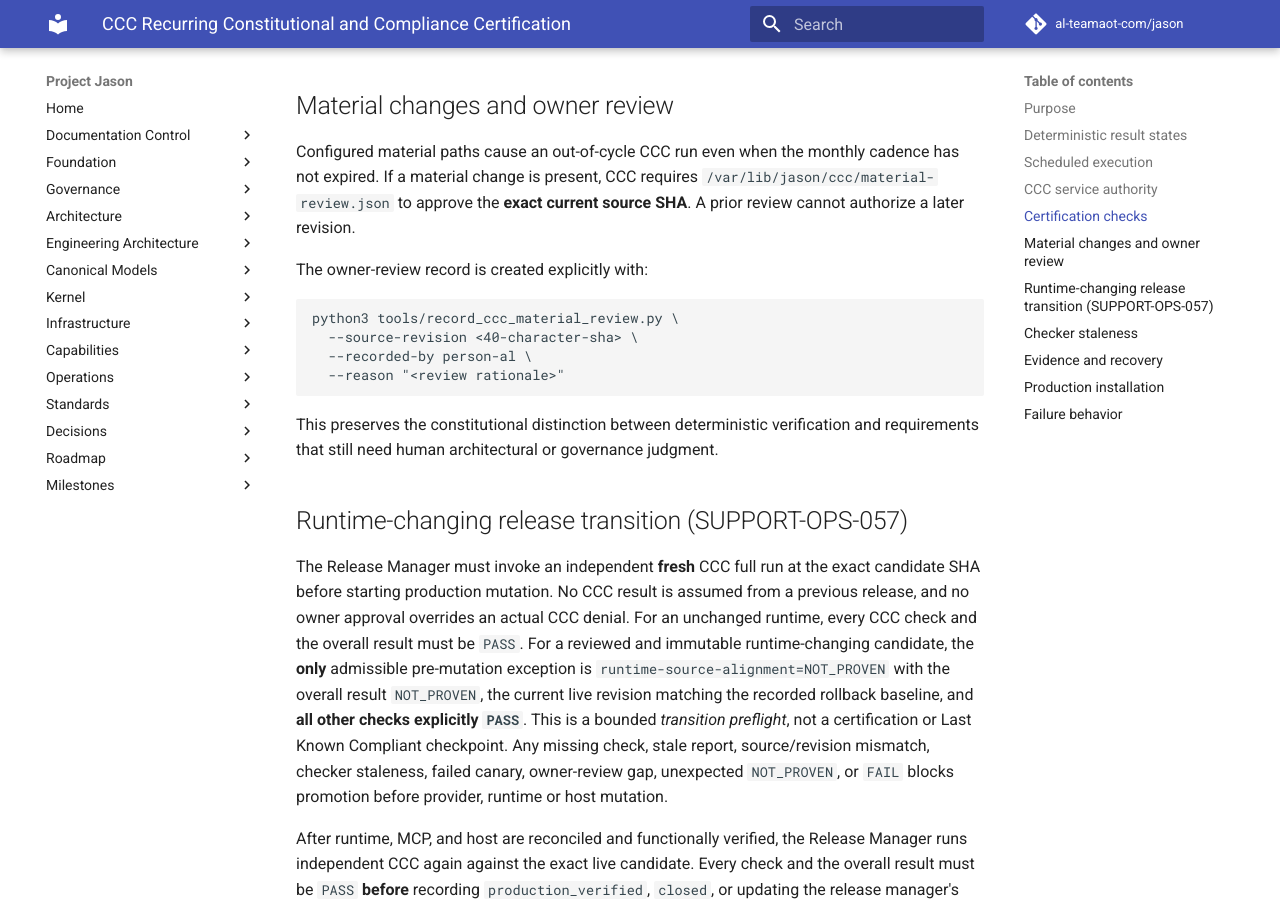
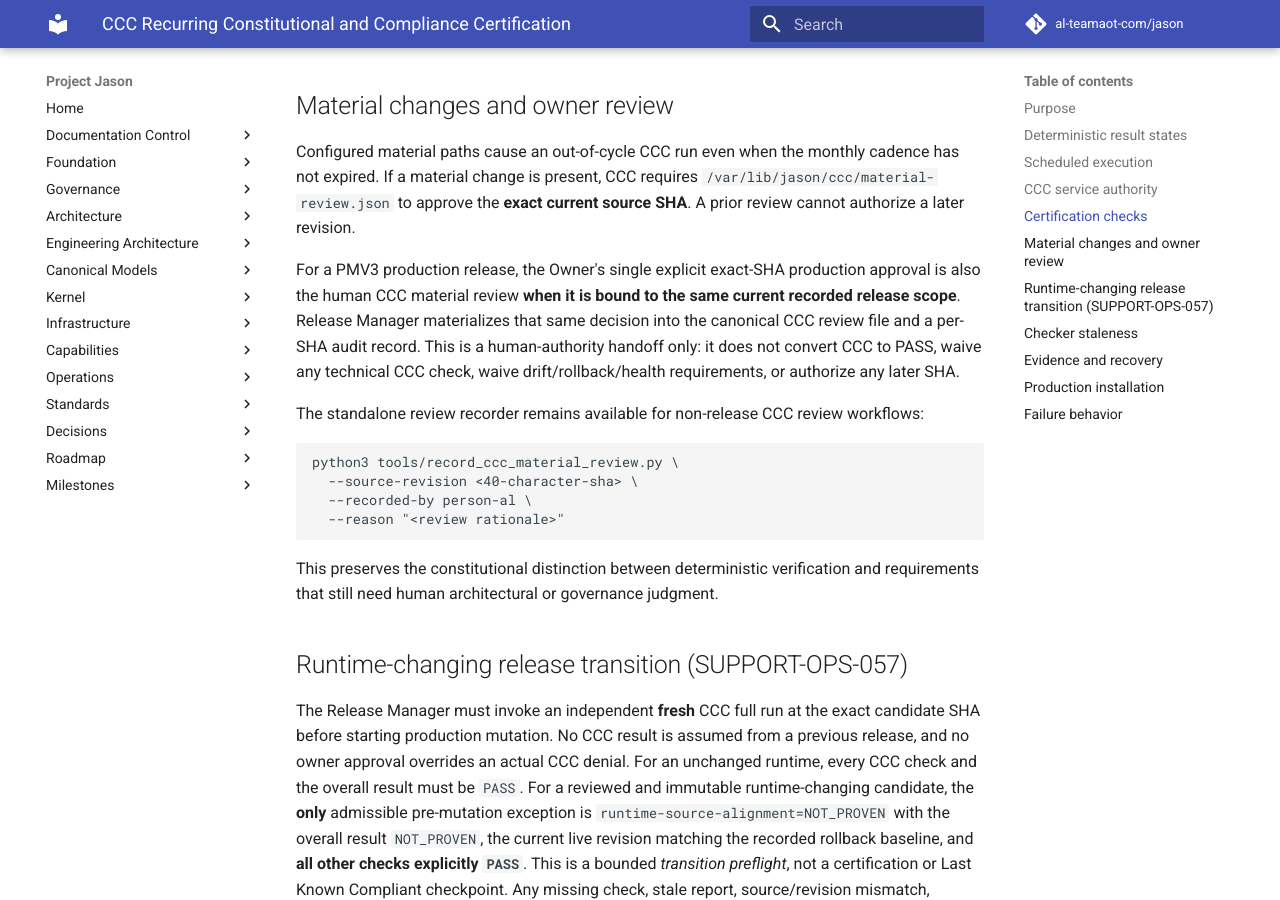
Before and after one commit to al-teamaot-com/jason, an MkDocs documentation site: the page built from docs/operations/CCC-Recurring-Certification.md, in a window 1280 px wide and 900 px high, scrolled down 3492 px. Built offline with MkDocs 1.6.1 and Material for MkDocs 9.7.7, drawn with Linux system fonts in a browser that asks for light colours; comment, search, counter and statistics services are not loaded.

Commit message:
Document single Owner approval CCC material-review handoff

````diff
--- a/docs/operations/CCC-Recurring-Certification.md
+++ b/docs/operations/CCC-Recurring-Certification.md
@@ -82,7 +82,9 @@ When a full CCC run is due, the runner verifies at minimum:
 
 Configured material paths cause an out-of-cycle CCC run even when the monthly cadence has not expired. If a material change is present, CCC requires `/var/lib/jason/ccc/material-review.json` to approve the **exact current source SHA**. A prior review cannot authorize a later revision.
 
-The owner-review record is created explicitly with:
+For a PMV3 production release, the Owner's single explicit exact-SHA production approval is also the human CCC material review **when it is bound to the same current recorded release scope**. Release Manager materializes that same decision into the canonical CCC review file and a per-SHA audit record. This is a human-authority handoff only: it does not convert CCC to PASS, waive any technical CCC check, waive drift/rollback/health requirements, or authorize any later SHA.
+
+The standalone review recorder remains available for non-release CCC review workflows:
 
 ```bash
 python3 tools/record_ccc_material_review.py \
````
